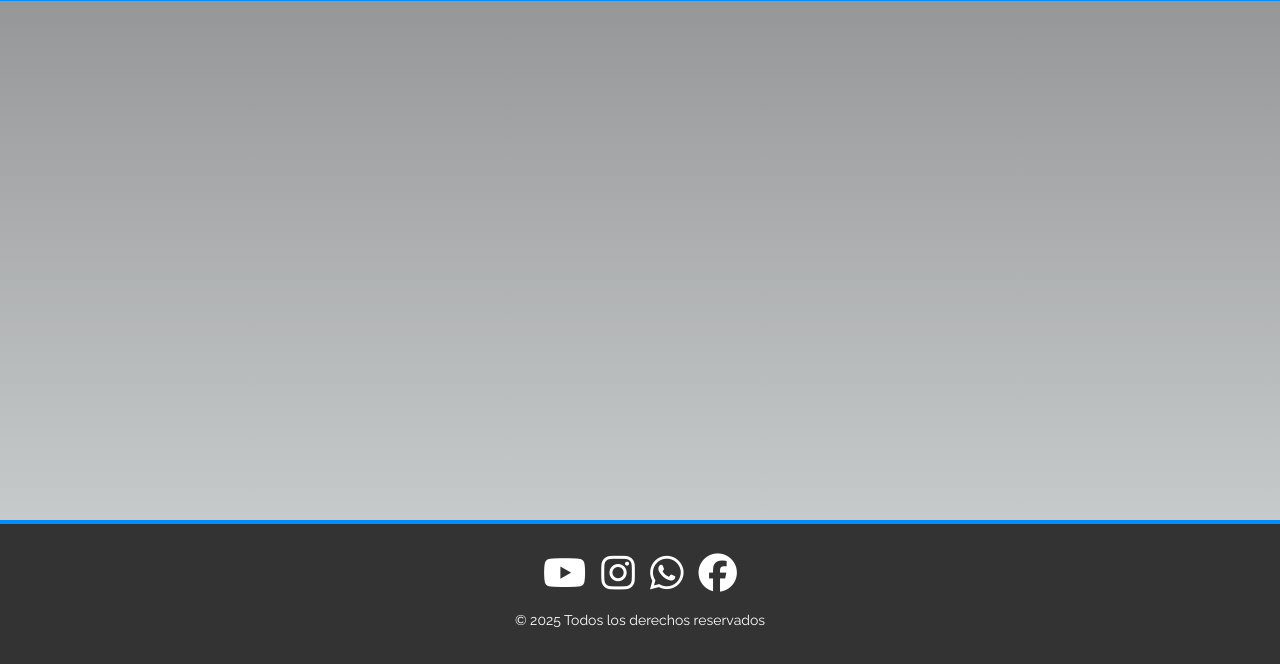
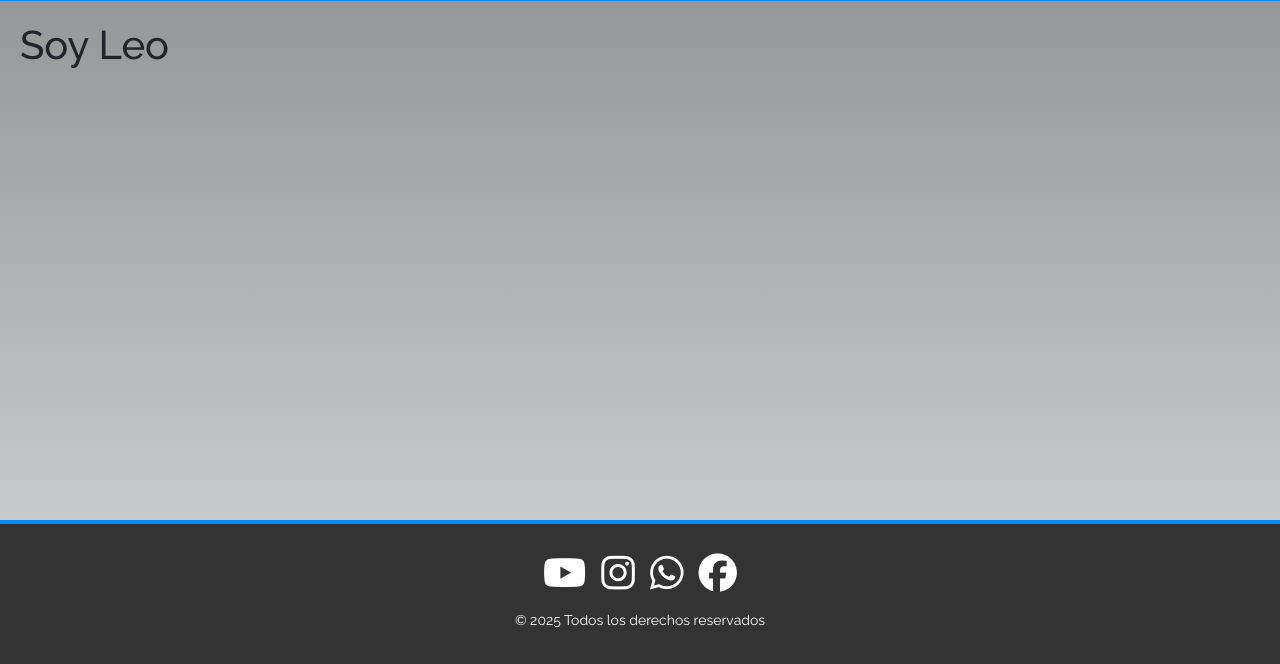
Before and after one commit to leontwas/ecommerce-poo, a website: page index.html in a window 1280 px wide. Shown: the part 136-800 px from the top of the page. Drawn offline with nearby package versions, Linux system fonts and the light colour scheme; files whose address does not match are found by name; a web font is replaced by a local one.

Commit message:
Update index.html

```diff
--- a/index.html
+++ b/index.html
@@ -83,7 +83,7 @@
     </nav>
 
     <main>
-
+<h1> Soy Leo </h1>
     </main>
 
     <footer>
```
